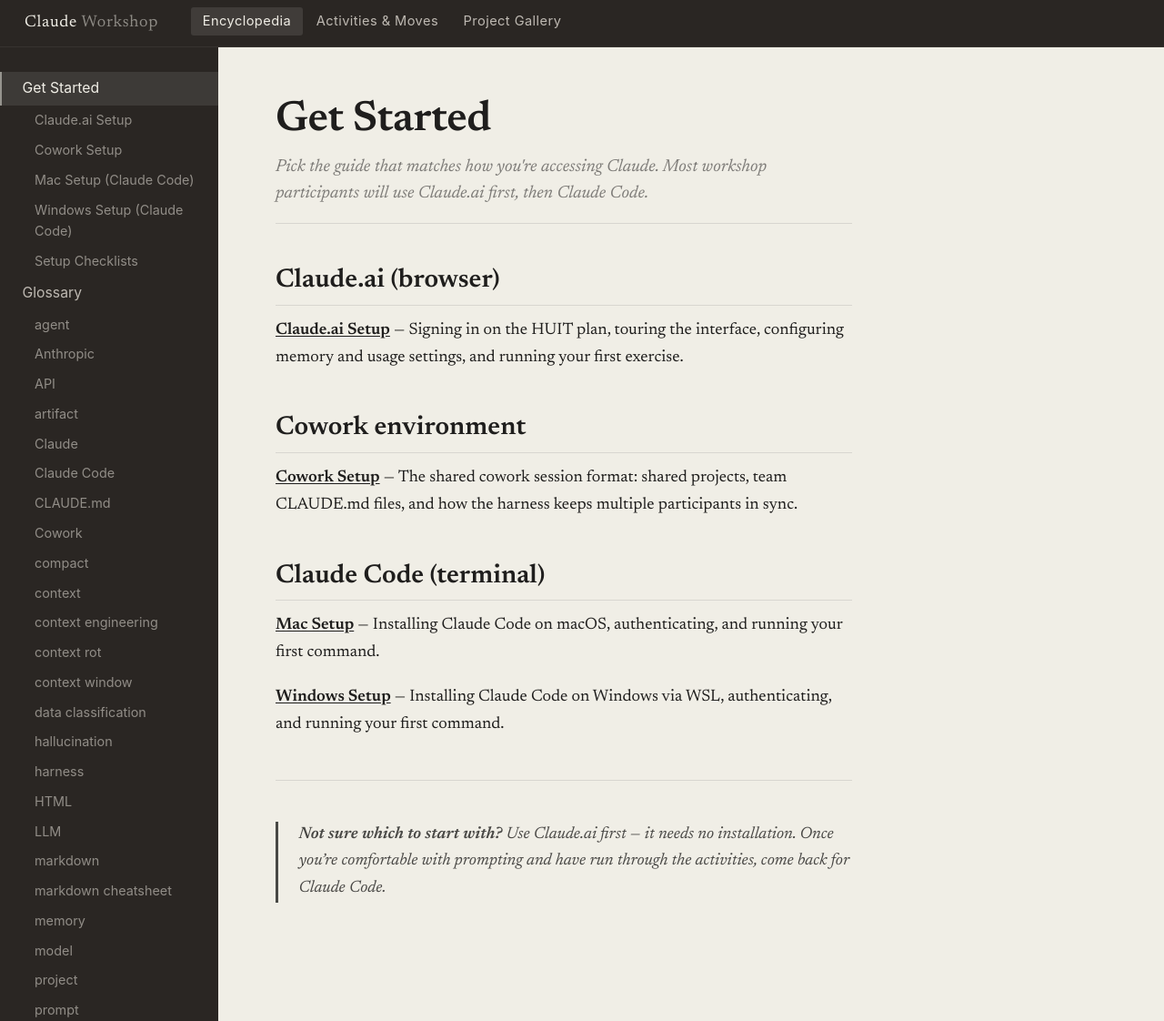
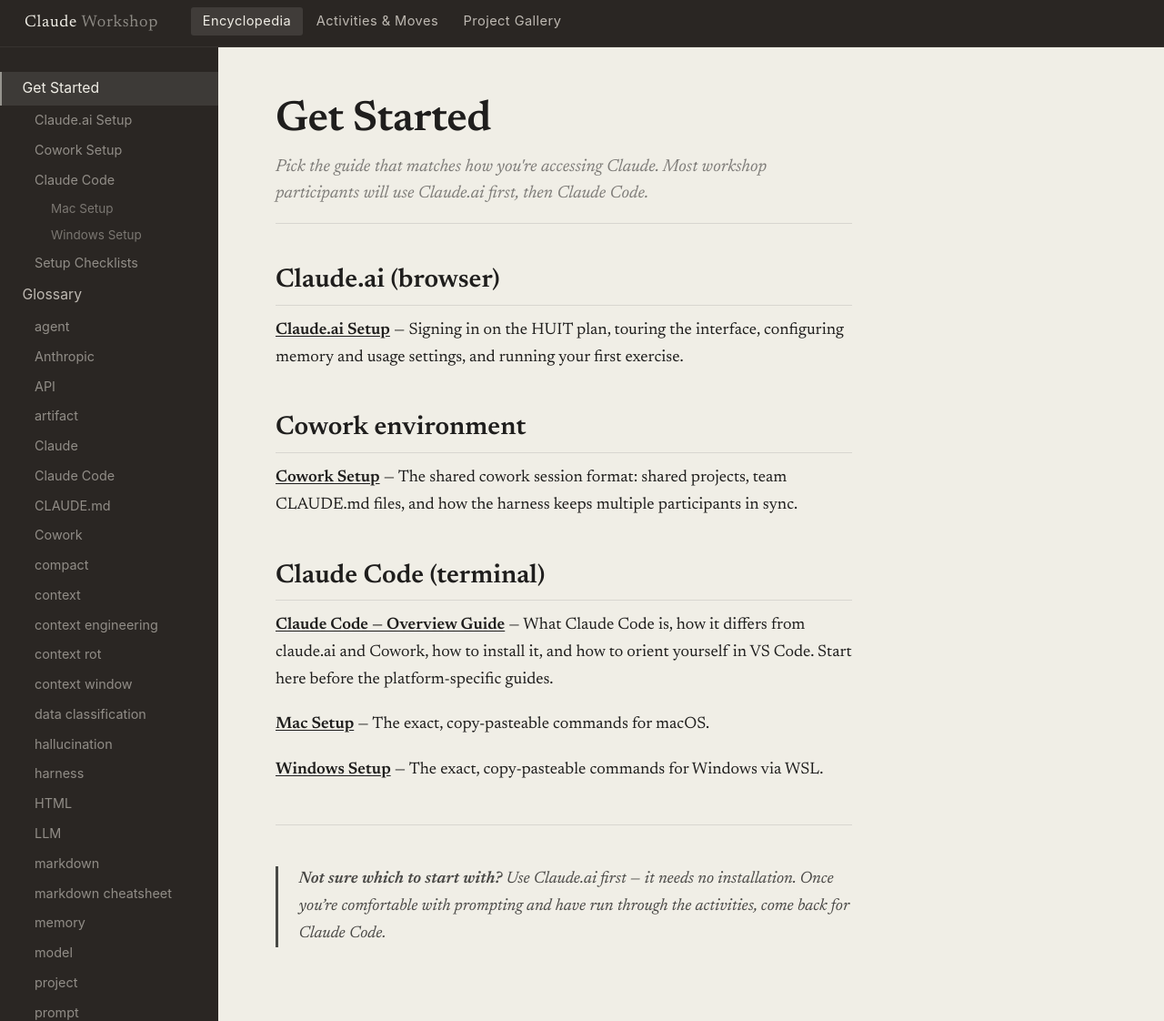
Before and after one commit to bok-learning-lab/claude-workshop-materials, a Jekyll site: the page built from encyclopedia/get-started/index.md, in a window 1280 px wide and 1122 px high. Shown: the whole window at 91% size. Built offline with Jekyll 4.4.1, drawn with Linux system fonts in a browser that asks for light colours.

Commit message:
Add Claude Code overview guide; restructure nav with grandchildren; fix checklists sidebar

```diff
--- a/_layouts/default.html
+++ b/_layouts/default.html
@@ -5,7 +5,7 @@
   <meta name="viewport" content="width=device-width, initial-scale=1.0">
   <title>{% if page.title %}{{ page.title }} · {% endif %}{{ site.title }}</title>
   <meta name="description" content="{{ page.description | default: site.description }}">
-  <link rel="stylesheet" href="{{ site.baseurl }}/assets/css/style.css?v=6">
+  <link rel="stylesheet" href="{{ site.baseurl }}/assets/css/style.css?v=7">
 </head>
 <body>
 
@@ -44,9 +44,21 @@
                 {% for child in item.children %}
                   <li>
                     <a href="{{ site.baseurl }}{{ child.url }}"
-                       {% if page.url contains child.url %}class="active"{% endif %}>
+                       {% if page.url == child.url or page.url contains child.url %}class="active"{% endif %}>
                       {{ child.title }}
                     </a>
+                    {% if child.children %}
+                      <ul class="sidebar-grandchildren">
+                        {% for grandchild in child.children %}
+                          <li>
+                            <a href="{{ site.baseurl }}{{ grandchild.url }}"
+                               {% if page.url contains grandchild.url %}class="active"{% endif %}>
+                              {{ grandchild.title }}
+                            </a>
+                          </li>
+                        {% endfor %}
+                      </ul>
+                    {% endif %}
                   </li>
                 {% endfor %}
               </ul>
--- a/assets/css/style.css
+++ b/assets/css/style.css
@@ -139,6 +139,22 @@ html, body {
 
 .sidebar-children a:hover { color: rgba(240,238,230,0.8); }
 .sidebar-children a.active { color: var(--sidebar-active-fg); border-left-color: rgba(240,238,230,0.4); }
+
+.sidebar-grandchildren { list-style: none; }
+
+.sidebar-grandchildren a {
+  display: block;
+  padding: 0.2rem 1.25rem 0.2rem 3rem;
+  color: rgba(190,185,178,0.55);
+  text-decoration: none;
+  font-size: 0.75rem;
+  font-family: -apple-system, BlinkMacSystemFont, sans-serif;
+  border-left: 2px solid transparent;
+  transition: color 0.12s;
+}
+
+.sidebar-grandchildren a:hover { color: rgba(240,238,230,0.75); }
+.sidebar-grandchildren a.active { color: var(--sidebar-active-fg); border-left-color: rgba(240,238,230,0.35); }
 
 /* ── Content ── */
 .content {
--- a/encyclopedia/get-started/index.md
+++ b/encyclopedia/get-started/index.md
@@ -18,9 +18,11 @@ section: encyclopedia
 
 ## Claude Code (terminal)
 
-**[Mac Setup]({{ site.baseurl }}/encyclopedia/get-started/claude-code-mac-setup/)** — Installing Claude Code on macOS, authenticating, and running your first command.
+**[Claude Code — Overview Guide]({{ site.baseurl }}/encyclopedia/get-started/claude-code-setup/)** — What Claude Code is, how it differs from claude.ai and Cowork, how to install it, and how to orient yourself in VS Code. Start here before the platform-specific guides.
 
-**[Windows Setup]({{ site.baseurl }}/encyclopedia/get-started/claude-code-windows-setup/)** — Installing Claude Code on Windows via WSL, authenticating, and running your first command.
+**[Mac Setup]({{ site.baseurl }}/encyclopedia/get-started/claude-code-mac-setup/)** — The exact, copy-pasteable commands for macOS.
+
+**[Windows Setup]({{ site.baseurl }}/encyclopedia/get-started/claude-code-windows-setup/)** — The exact, copy-pasteable commands for Windows via WSL.
 
 ---
 
```
Also changed, not shown: _data/nav.yml (+7 -4 lines), encyclopedia/get-started/claude-code-setup/index.md (added, +166 -0 lines), encyclopedia/get-started/checklists/printable.html (renamed from encyclopedia/get-started/checklists/index.html).
